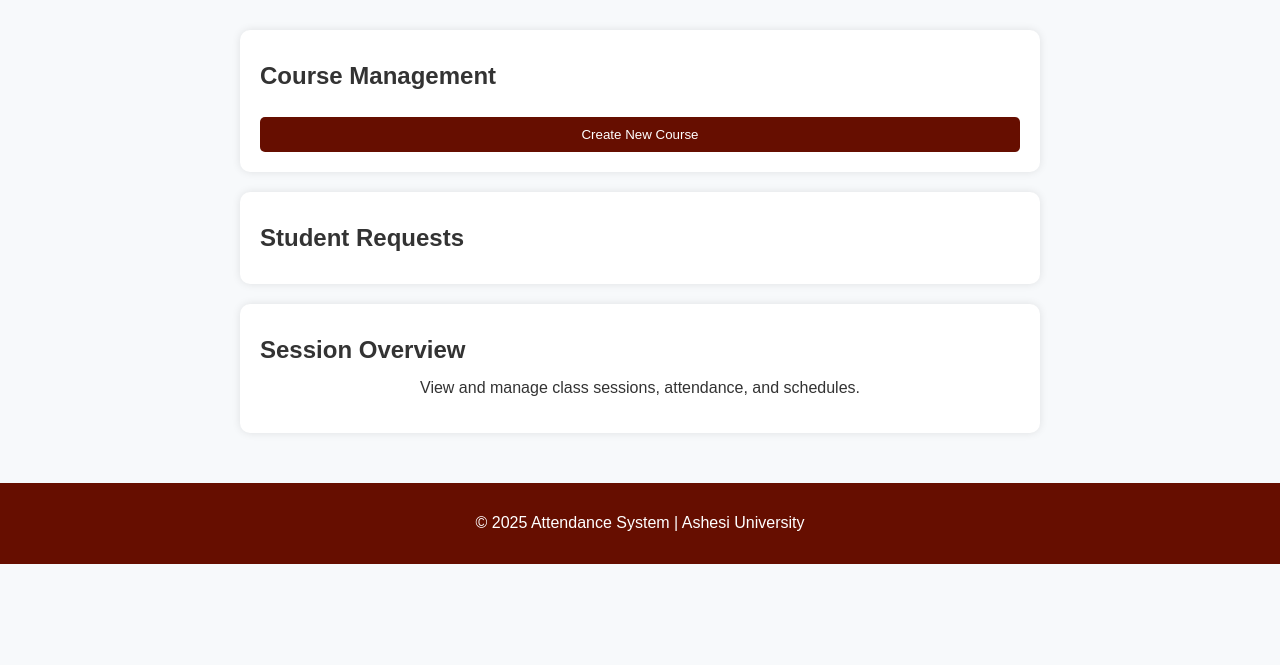
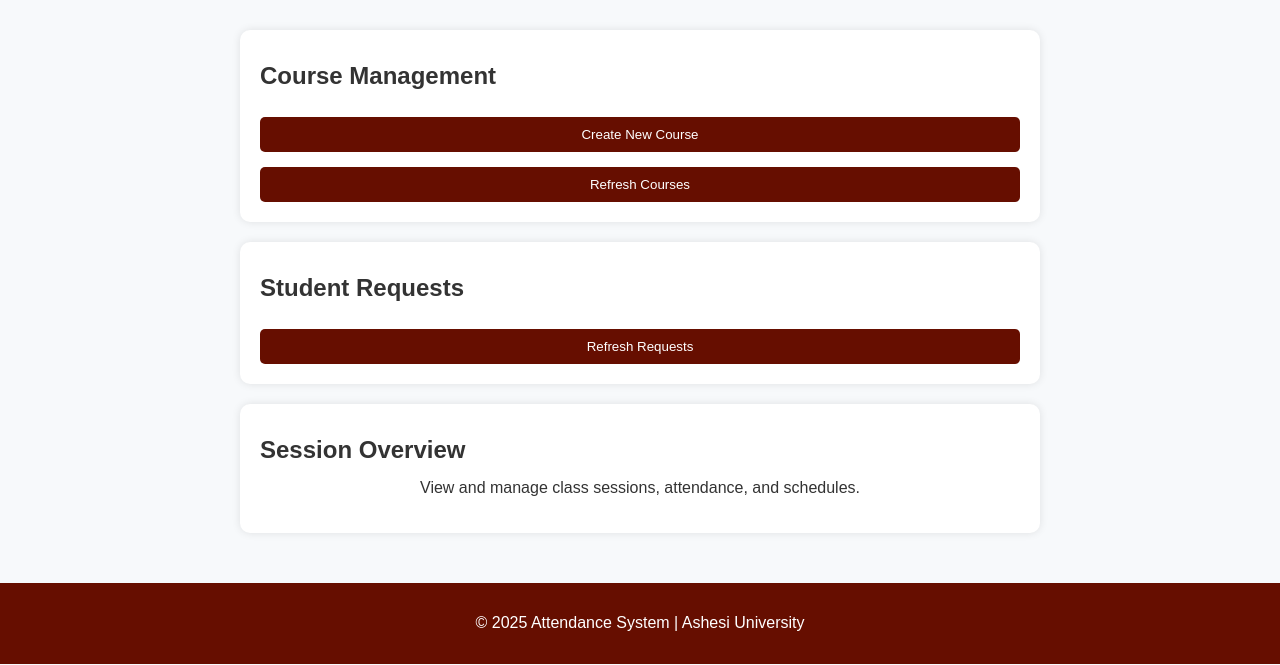
Before and after one commit to kwabenaboatengbaahfrimpong-cloud/LabProject_KwameBoatengBaahFrimpong, a PHP site: page /faculty-dashboard.php in a window 1280 px wide. Shown: the part 135-800 px from the top of the page. Run offline with PHP 8.4, Linux system fonts and the light colour scheme; the visitor is signed in with stand-in values (Sample User, id 1); data that the repository does not hold is empty; some libraries are stand-ins or nearby versions.

Commit message:
Add files via upload

```diff
--- a/faculty-dashboard.php
+++ b/faculty-dashboard.php
@@ -31,6 +31,7 @@ if ($_SESSION['role'] != 'faculty') {
     <section>
       <h2>Course Management</h2>
       <button onclick="showCreateCourse()">Create New Course</button>
+      <button onclick="loadMyCourses()">Refresh Courses</button>
       <div id="createCourseModal" style="display:none;">
         <input type="text" id="courseName" placeholder="Course Name">
         <input type="text" id="courseCode" placeholder="Course Code">
@@ -43,6 +44,7 @@ if ($_SESSION['role'] != 'faculty') {
 
     <section>
       <h2>Student Requests</h2>
+      <button onclick="loadPendingRequests()">Refresh Requests</button>
       <div id="pendingRequests">
       </div>
     </section>
--- a/student-dashboard.php
+++ b/student-dashboard.php
@@ -30,6 +30,7 @@ if ($_SESSION['role'] != 'student') {
   <main class="dashboard">
     <section>
       <h2>My Courses</h2>
+      <button onclick="loadMyCourses()">Refresh Courses</button>
       <div id="myCourses">
       </div>
     </section>
```
